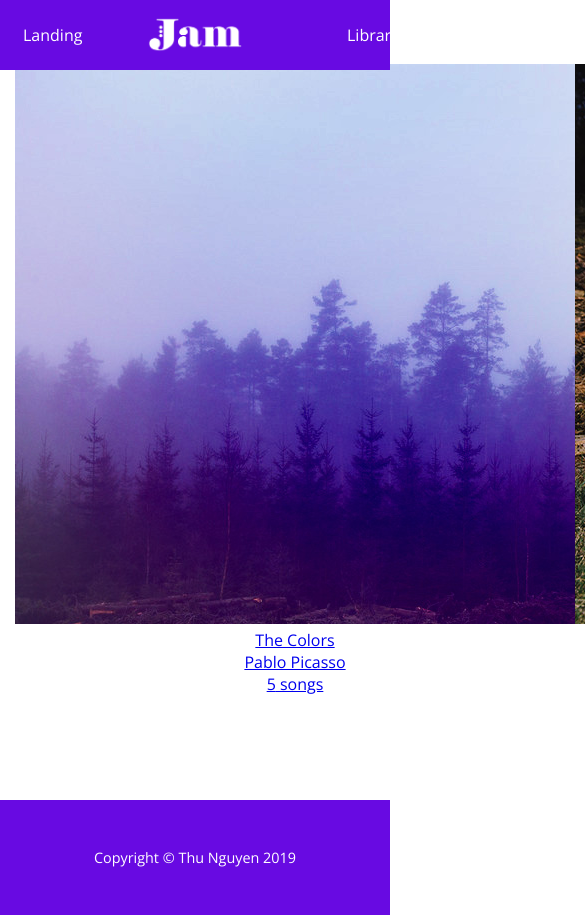
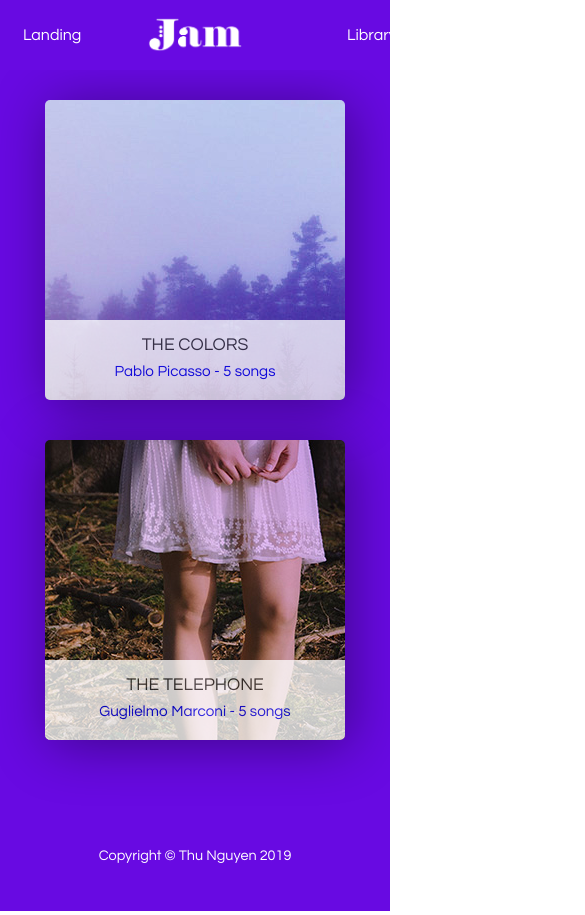
Before and after one commit to ngthu1995/bloc-jams-react, a React (Create React App) app: page /library in a window 390 px wide. Shown: the top 915 px of the page, 585 px wide, since content can reach past the window. Built offline with nearby package versions, Linux system fonts and the light colour scheme.

Commit message:
modified styling

```diff
--- a/src/album.css
+++ b/src/album.css
@@ -2,14 +2,14 @@
     background-color: #680AE2;
     color: white;
     background-size: cover;
-    width: 100%;
+    background-position: center;
+    height: 100%;
+    background-blend-mode: lighten;
 }
 
-.album-bg {
-    opacity: .06;
-    background-size: cover;
-    background-position: center;
-    padding: 5rem;
+.bg {
+    background-color: #680AE2;
+    height: 100%;;
 }
 
 #album-info {
@@ -22,7 +22,7 @@
 }
 
 #empty-space {
-    height: 4rem;;
+    height: 10rem;;
 }
 
 #album-title {
@@ -48,6 +48,16 @@
 
     button {
         padding: 0.5rem 1rem;
+        font-size: 1rem;
+    }
+
+    .wrap-container {
+        display: none;
+    }
+
+    #buttons, #volume-control {
+        width: 100%!important;
+        padding: 0!important;
     }
 }
 
@@ -63,7 +73,6 @@
     bottom: 0;
     left: 0;
     right: 0;
-    height: 100px;
     padding: 1rem;
     background-color: #680AE2;
     z-index: 100;
@@ -97,7 +106,6 @@
 
 #wrap-container, #buttons, #volume-control {
     width: 30%;
-    flex: 1 0.5 10em;
 }
 
 .icon {
@@ -146,11 +154,12 @@ button:active{
     position: absolute;
     top: 125px;
     padding: 0 10px;
+    left: 80px;
 }
 
 table {
     border-collapse: collapse;
-    font-family: 'Open Sans', sans-serif;
+    font-family: 'Questrial', sans-serif;
     cursor: pointer;
 }
 
--- a/src/components/Album.js
+++ b/src/components/Album.js
@@ -136,8 +136,8 @@ class Album extends Component {
 
     render() {
       return (
-        <section className="album ">
-          <section className="album-bg" style ={{backgroundImage: 'url(' + this.state.album.albumCover + ')'}}>
+        <section className="album" style ={{backgroundImage: 'url(' + this.state.album.albumCover + ')'}}>
+          <section className="bg"></section>
           <section id="empty-space"></section>
           <section id="album-info" >
             <img id="album-cover-art" src={this.state.album.albumCover} alt={this.state.album.title}/>
@@ -182,7 +182,6 @@ class Album extends Component {
             formatTime={(e) => this.formatTime(e)}
          />
         </section>
-        </section>
       );
     }
   }
--- a/src/components/Library.js
+++ b/src/components/Library.js
@@ -18,10 +18,11 @@ class Library extends Component {
             this.state.albums.map( (album, index) =>
               <div className="column">
                 <Link to={`/album/${album.slug}`} key={index}>
-                  <img src={album.albumCover} alt={album.title} />
-                  <div>{album.title}</div>
-                  <div>{album.artist}</div>
-                  <div>{album.songs.length} songs</div>
+                  <img id="column-cover" src={album.albumCover} alt={album.title} />
+                    <div className="column-info">
+                    <div className="column-title">{album.title.toUpperCase()}</div>
+                    <div className="column-artist">{album.artist} - {album.songs.length} songs</div>
+                  </div>
                 </Link>
               </div>
             )
--- a/src/footer.css
+++ b/src/footer.css
@@ -1,10 +1,12 @@
 footer {
     background-color: #680AE2!important;
     padding: 1rem!important;
+    width: 100%;
+    margin: 0 auto;
 }
 
 .card {
-    width: 100%;
+
     padding-right: 15px;
     padding-left: 15px;
     margin: 2rem auto;
--- a/src/index.css
+++ b/src/index.css
@@ -1,10 +1,10 @@
-@import url('https://fonts.googleapis.com/css?family=Open+Sans');
+@import url('https://fonts.googleapis.com/css?family=Questrial');
 
 html, body {
   min-width: 250px;
   margin: 0;
   padding: 0;
-  font-family: 'Open Sans', sans-serif;
+  font-family: 'Questrial', sans-serif;
   -webkit-font-smoothing: antialiased;
   -moz-osx-font-smoothing: grayscale;
   font-size: 16px;
--- a/src/library.css
+++ b/src/library.css
@@ -1,14 +1,69 @@
 .library {
+    background-color: #680AE2;
     width: 100%;
-    max-width: 1140px;
-    height: 800px;
-    padding: 2rem 0;;
-    margin-right: auto;
-    margin-left: auto;
+    height: 900px;
+    margin: auto;
+    color: white;
 }
 
 .row {
+    margin: 4rem auto;
     display: flex;
-    margin: 0 15px;
-    justify-content: space-between;
+    max-width: 1140px;
 }
+
+.column {
+    position: relative;
+    margin: auto;
+    width: 400px;
+    height: 400px;
+    overflow: hidden;
+    border-radius: 5px;
+    box-shadow: 5px 5px 55px rgba( 0, 0 , 0, .4);
+}
+
+.column-title {
+    font-size: 1.1rem;
+    color: rgb(44, 44, 44);
+}
+
+.column-artist {
+    font-size: 0.95rem;
+    padding: 10px 0;
+}
+
+.column-info {
+    height: 115px;
+    width: 100%;
+    position: absolute;
+    padding: 1rem;
+    bottom:0;
+    background: rgb(255, 255, 255);opacity:0.77;
+    transform: translateY(35px);
+    transition: all .5s ease-in-out;
+    text-decoration: none;
+  }
+
+  #column-cover {
+    bottom: 100px;
+    left: -50px;
+    position: relative;
+  }
+
+  @media only screen and (max-width: 950px) {
+    .library {
+        height: 800px;
+    }
+
+    .row {
+        flex-direction: column;
+        margin: 3rem auto;
+    }
+
+    .column {
+        margin-top: 20px;
+        margin-bottom: 20px;
+        width: 300px;
+        height: 300px;
+    }
+  }
```
Also changed, not shown: public/index.html (+0 -23 lines). Lines whose indentation alone changed are shown as unchanged.
